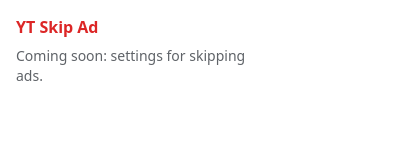
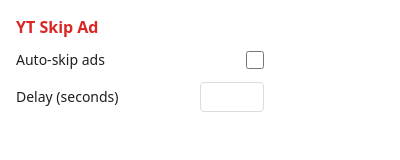
Before and after one commit to RabbiHasanR/yt-skip-ad, a browser extension: page popup/popup.html in a window 400 px wide. Drawn offline with Linux system fonts and the light colour scheme.

Commit message:
feat(popup): add labelled auto-skip and delay controls

```diff
--- a/popup/popup.css
+++ b/popup/popup.css
@@ -4,6 +4,8 @@
   --fg: #1f1f1f;
   --muted: #5f6368;
   --accent: #dc2626;
+  --border: #dadce0;
+  --field-bg: #ffffff;
 }
 
 @media (prefers-color-scheme: dark) {
@@ -12,6 +14,8 @@
     --fg: #e8eaed;
     --muted: #9aa0a6;
     --accent: #f87171;
+    --border: #5f6368;
+    --field-bg: #303134;
   }
 }
 
@@ -40,7 +44,40 @@ h1 {
   color: var(--accent);
 }
 
-p {
+h1 + .settings {
+  margin-top: 12px;
+}
+
+.settings {
+  display: grid;
+  gap: 12px;
+}
+
+.field {
+  display: flex;
+  align-items: center;
+  justify-content: space-between;
+  gap: 12px;
+}
+
+input[type='checkbox'] {
+  width: 18px;
+  height: 18px;
   margin: 0;
-  color: var(--muted);
+  accent-color: var(--accent);
 }
+
+input[type='number'] {
+  width: 64px;
+  padding: 4px 6px;
+  border: 1px solid var(--border);
+  border-radius: 4px;
+  background: var(--field-bg);
+  color: var(--fg);
+  font: inherit;
+}
+
+input:focus-visible {
+  outline: 2px solid var(--accent);
+  outline-offset: 2px;
+}
--- a/popup/popup.html
+++ b/popup/popup.html
@@ -4,11 +4,29 @@
     <meta charset="utf-8" />
     <title>YT Skip Ad</title>
     <link rel="stylesheet" href="popup.css" />
+    <script type="module" src="popup.js"></script>
   </head>
   <body>
     <main>
       <h1>YT Skip Ad</h1>
-      <p>Coming soon: settings for skipping ads.</p>
+      <form class="settings">
+        <div class="field">
+          <label for="enabled">Auto-skip ads</label>
+          <input id="enabled" name="enabled" type="checkbox" />
+        </div>
+        <div class="field">
+          <label for="delay">Delay (seconds)</label>
+          <input
+            id="delay"
+            name="delay"
+            type="number"
+            min="0"
+            max="10"
+            step="1"
+            inputmode="numeric"
+          />
+        </div>
+      </form>
     </main>
   </body>
 </html>
```
Also changed, not shown: specs/2026-11-18-settings/tests.md (+1 -1 lines), tests/integration/popup-placeholder.test.js (deleted, +0 -23 lines), tests/integration/popup-settings.test.js (+12 -0 lines).
